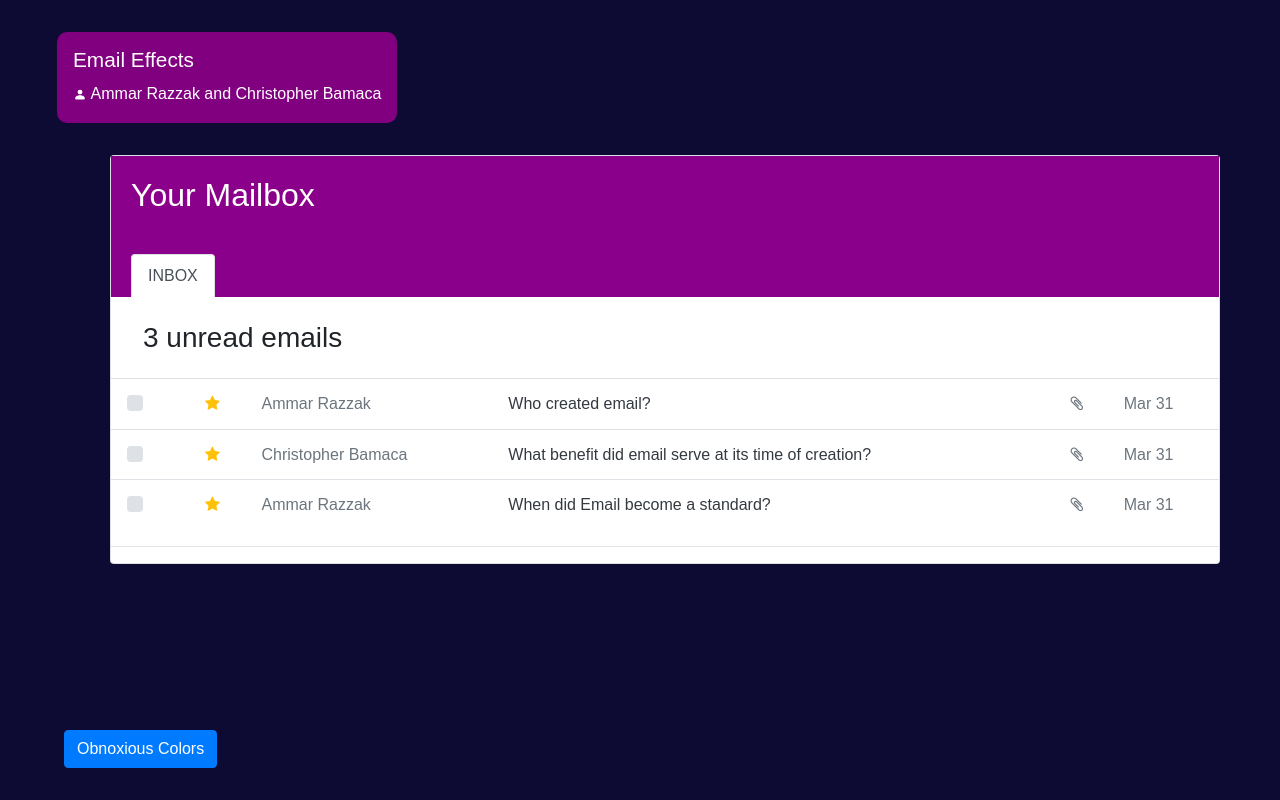
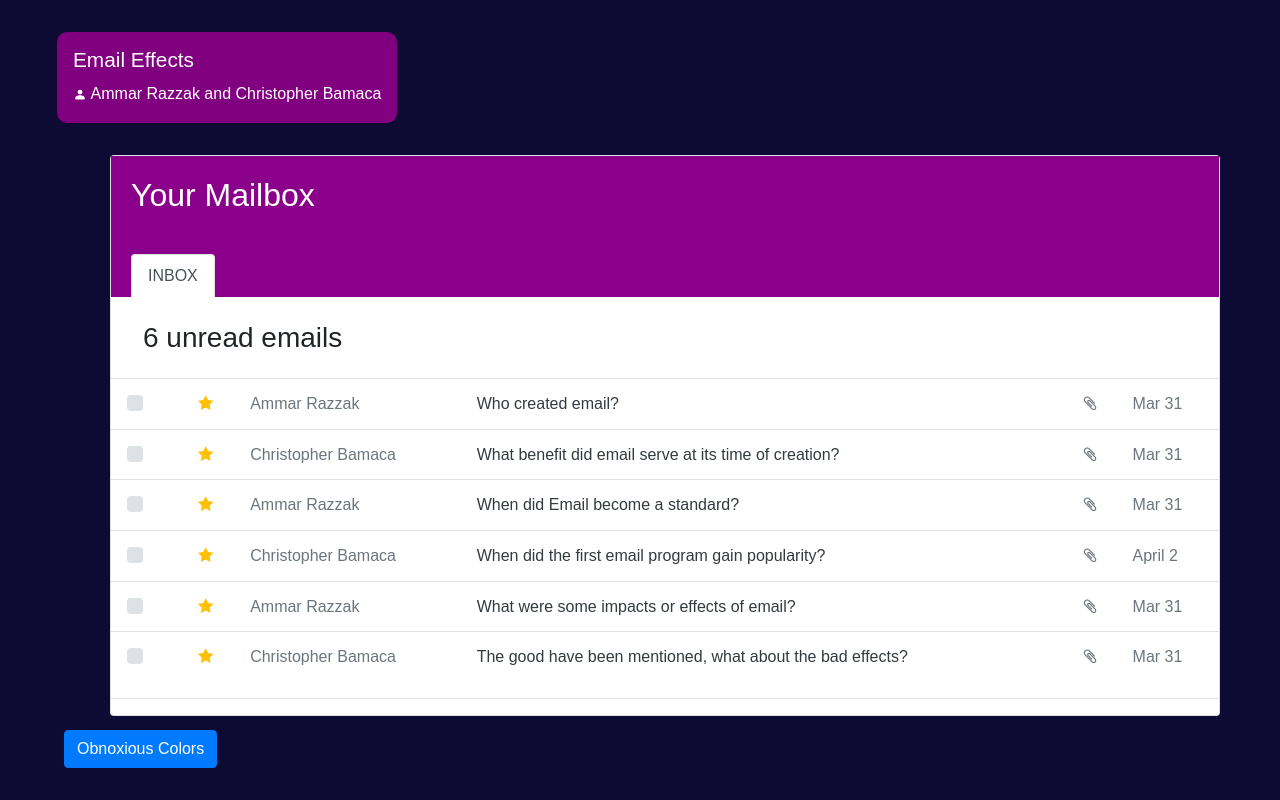
Before and after one commit to razzak-ammar/email-effects, a React (Create React App) app: page / in a window 1280 px wide. Built offline with nearby package versions, Linux system fonts and the light colour scheme; some icons are missing.

Commit message:
Pushing for preview

```diff
--- a/src/App.css
+++ b/src/App.css
@@ -113,3 +113,7 @@ header p {
 	bottom: 2rem;
 	left: 0px;
 }
+
+.message-item ul, .message-item li{
+	margin-left: 1rem !important;
+}
--- a/src/App.js
+++ b/src/App.js
@@ -2,8 +2,6 @@ import {useState} from 'react'
 import Header from './components/Header.js'
 import EmailUI from './components/EmailUI'
 import './App.css'
-
-import Box from './components/Box'
 
 const App = () => {
 
@@ -16,9 +14,6 @@ const App = () => {
 		<br/>
 		<button onClick={() => setAbColor(!abColor)} className="btn btn-primary ml-10 btn-ab">Obnoxious Colors</button>
 		<EmailUI currentEmail={currentEmail} setCurrentEmail={setCurrentEmail} />
-		{/* <div className="boxes"> */}
-			{/* <Box /> */}
-		{/* </div> */}
 		</main>
 	)
 }
--- a/src/components/EmailItem.js
+++ b/src/components/EmailItem.js
@@ -30,7 +30,7 @@ const EmailItem = ({sender, message, time, body, onClickEmail, setUnread}) => {
       </td>
       {/* <!-- Message --> */}
       <td>
-        <a class='link' href='javascript: void(0)'>
+        <a class='link' href="!#">
           <span class='text-dark'>{message}</span>
         </a>
       </td>
--- a/src/components/EmailUI.js
+++ b/src/components/EmailUI.js
@@ -85,7 +85,9 @@ const EmailUI = ({currentEmail, setCurrentEmail}) => {
                   <small>Sent by: {currentEmail.sender}</small>
                   <h5>{currentEmail.message}</h5>
                   <br/>
-                  <p dangerouslySetInnerHTML={createMarkup(currentEmail.body)}></p>
+                 <div className="message-item">
+                 <p dangerouslySetInnerHTML={createMarkup(currentEmail.body)}></p>
+                 </div>
                   </div>
               ) : null}
             </div>
--- a/src/emails.json
+++ b/src/emails.json
@@ -16,5 +16,27 @@
         "message": "When did Email become a standard?",
         "body": "The proposal for email to become a standard was in 1973. It became finished in 1977 by Arpanet. They added features like a <strong>from</strong> field, and the ability to forward emails.",
         "time": "Mar 31"
+    },
+    {
+        "sender": "Christopher Bamaca",
+        "message": "When did the first email program gain popularity?",
+        "body": "In 1979 the first actual email program began to gain widespread popularity. It was made by 14 year old Shiva Ayyaduari in which she created a program called <strong>email</strong> for the University of Medicine and Dentistry of New Jearsy. <br /> <br /> In 1982, she got the term <strong>email</strong> copyrighted, and alter on services with their own takes on email were popping up.",
+        "time": "April 2"
+    },
+    {
+        "sender": "Ammar Razzak",
+        "message": "What were some impacts or effects of email?",
+        "body": [
+            "<ul> <li> Email largely reduced the amount of traditional mail that was sent. </li> <li>Email is recorded, so the record remains, compared to person-to-person communication which is a hassle to record</li> <li>Email is also accessible from anywhere, unlike text which is tied to a number/app/device, but many email clients allow you login from a web browser anywhere!</li> </ul>"
+        ],
+        "time": "Mar 31"
+    },
+    {
+        "sender": "Christopher Bamaca",
+        "message": "The good have been mentioned, what about the bad effects?",
+        "body": [
+            "<ul> <li>Email reduced the amount fo face-to-face communication. For example, an employee could just email his boss instead of scheduling a time to meet with him face-to-face.</li> <li>Forwarded conversations are too long and can cause the main stuff to be lost. As their is so much metadata included, often reading through a forwarded conversation, you will be skipping so much info, that by accidentally you skipped through a 1 line in the email which was important. </li> </ul>"
+        ],
+        "time": "Mar 31"
     }
 ]
```
